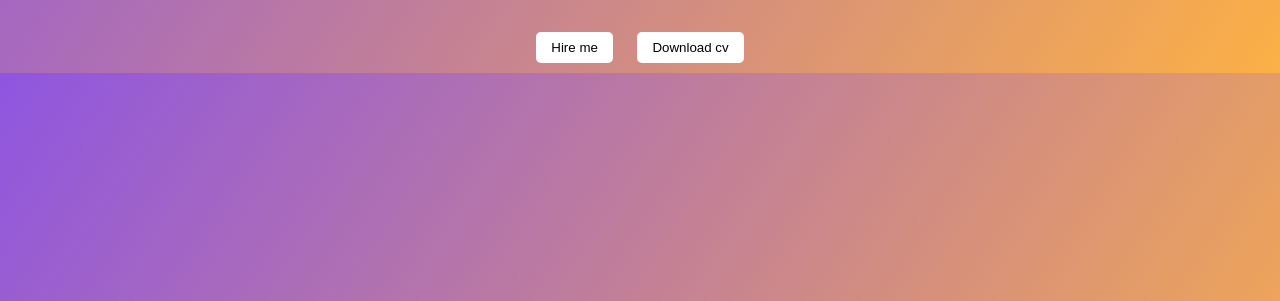
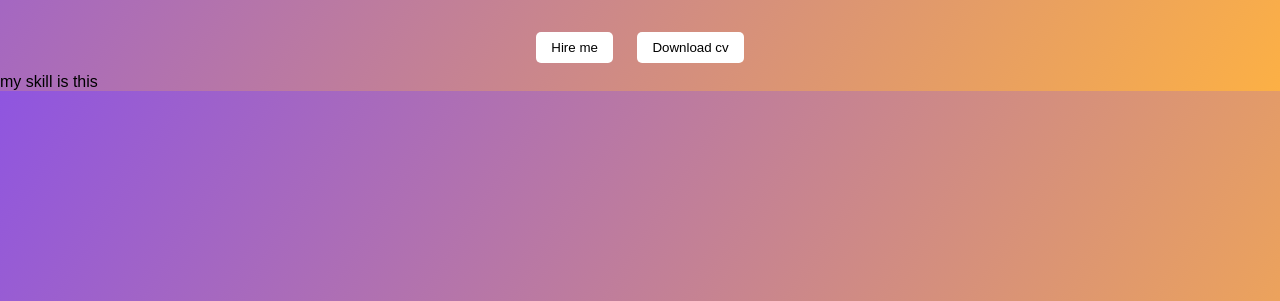
Before and after one commit to Gautamkumar7563/CV., a website: page index.html in a window 1280 px wide. Shown: the part 499-800 px from the top of the page. Drawn offline with Linux system fonts and the light colour scheme.

Commit message:
Updated homepage and fixed CSS

```diff
--- a/index.html
+++ b/index.html
@@ -44,7 +44,9 @@
 </div>
 
 
-
+<div class="skill">
+    <P>my skill is this</P>
+</div>
 
 </body>
 </html>
```
